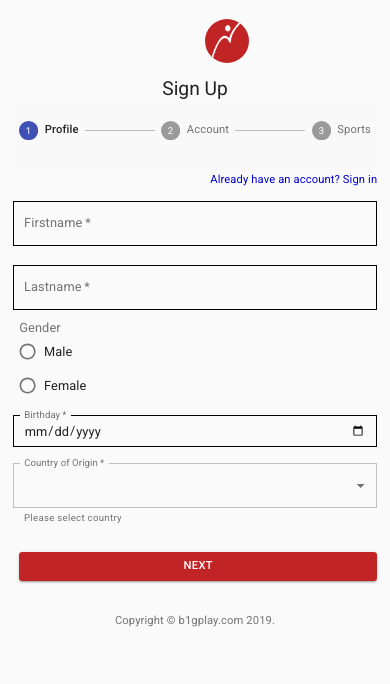
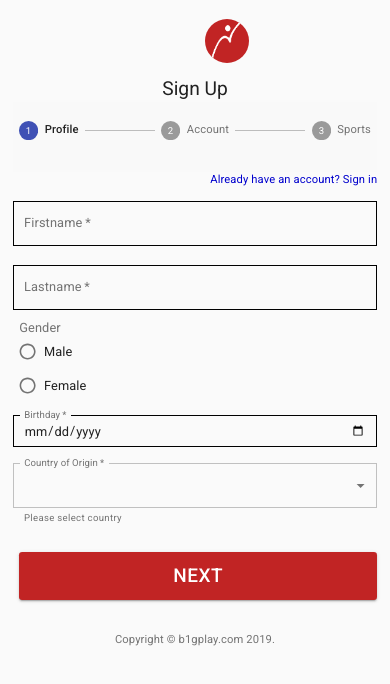
Before and after one commit to nathanbaleeta/b1gplay, a React (Create React App) app in the folder client/: page /auth/signup in a window 390 px wide. Shown: the top 684 px of the page. Built offline with nearby package versions, Linux system fonts and the light colour scheme.

Commit message:
Added button fontsize responsiveness for SignUpWizard thus making the authentication UI progressive in nature

```diff
--- a/client/src/components/Account/SignIn/SignIn.js
+++ b/client/src/components/Account/SignIn/SignIn.js
@@ -48,7 +48,9 @@ const styles = theme => ({
   },
   submit: {
     margin: theme.spacing(3, 0, 2),
-    background: "#C12424"
+    background: "#C12424",
+    fontSize: '180%',
+    maxHeight: '60px', minHeight: '60px'
   },
   // Overiding css properties on material ui textbox
   notchedOutline: {
--- a/client/src/components/Account/SignUp/SignUpWizard.js
+++ b/client/src/components/Account/SignUp/SignUpWizard.js
@@ -32,7 +32,10 @@ const styles = theme => ({
     marginTop: theme.spacing(3),
     marginLeft: theme.spacing(1),
     backgroundColor: "#C12424",
-    color: "#FFFFFF"
+    color: "#FFFFFF",
+    fontSize: '170%',
+    maxHeight: '60px',
+    minHeight: '60px'
   },
   link: {
     textDecoration: "none",
```
